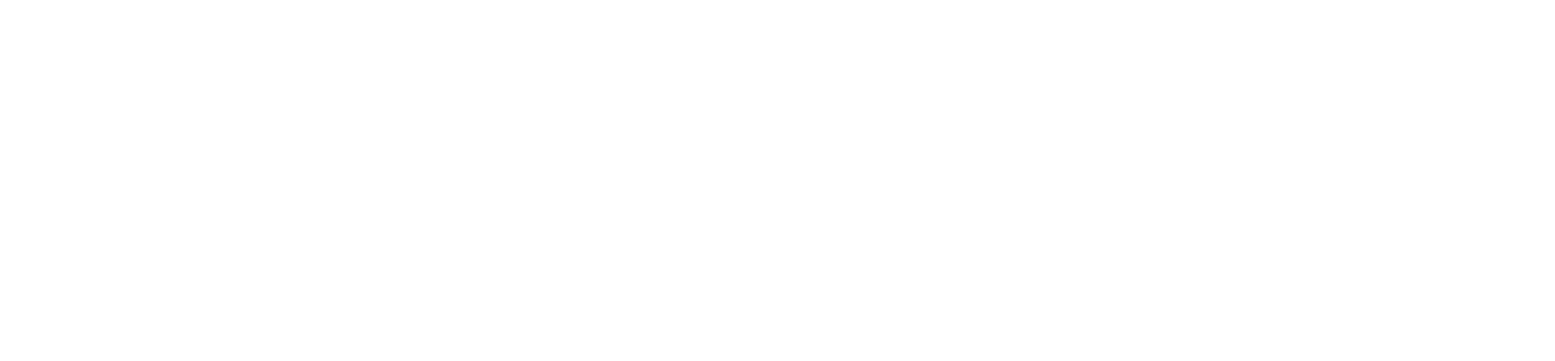
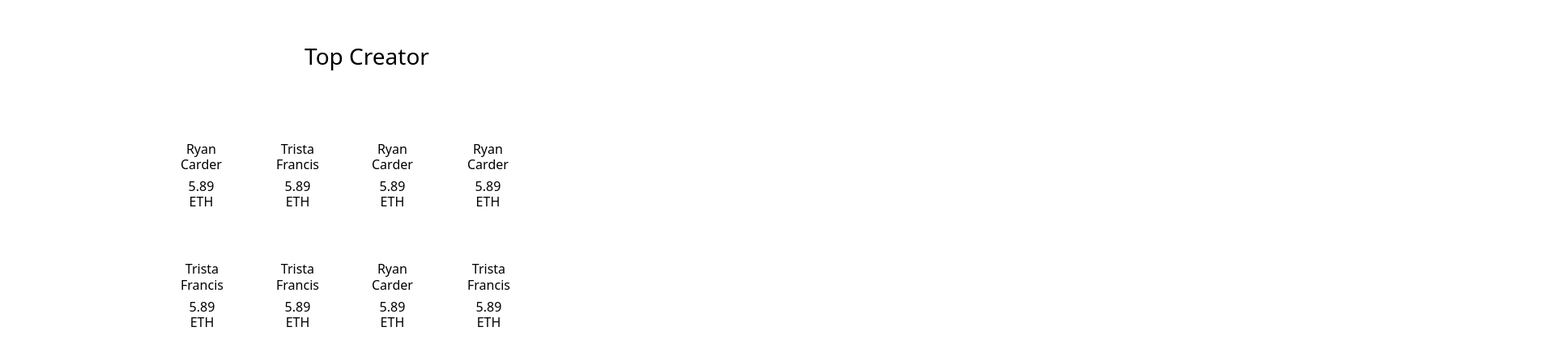
Before and after one commit to SamaMansour/nft-marketplace-private, a React (Create React App) app: page / in a window 1280 px wide. Shown: the part 1030-1476 px from the top of the page at 81% size, 1920 px wide, since content can reach past the window. Built offline with nearby package versions, Linux system fonts and the light colour scheme.

Commit message:
Add seller section

```diff
--- /dev/null
+++ b/src/app/components/ui/SellerSection/SellerSection.scss
@@ -0,0 +1,22 @@
+.seller__section-title {
+	h3 {
+		color: #000;
+	}
+}
+.seller__img {
+	width: 80px;
+	height: 80px;
+}
+.seller__content {
+	h6 {
+		font-size: 1rem;
+		color: #000;
+	}
+}
+@media only screen and (max-width: 992px) {
+	.seller__content {
+		h6 {
+			font-size: 0.8rem !important;
+		}
+	}
+}
--- /dev/null
+++ b/src/app/components/ui/SellerSection/SellerSection.tsx
@@ -0,0 +1,37 @@
+import React from "react";
+import "./SellerSection.scss";
+import { Container, Row, Col } from "reactstrap";
+import { SELLER__DATA } from "../../../assets/data/data";
+
+const SellerSection = () => {
+  return (
+    <section>
+      <Container>
+        <Row>
+          <Col lg="12" className="mb-5">
+            <div className="seller__section-title">
+              <h3>Top Creator</h3>
+            </div>
+          </Col>
+
+          {SELLER__DATA.map((item) => (
+            <Col lg="2" md="3" sm="4" xs="6" key={item.id} className="mb-4">
+              <div className="single__seller-card d-flex align-items-center gap-3">
+                <div className="seller__img">
+                  <img src={item.sellerImg} alt="" className="w-100" />
+                </div>
+
+                <div className="seller__content">
+                  <h6>{item.sellerName}</h6>
+                  <h6>{item.currentBid} ETH</h6>
+                </div>
+              </div>
+            </Col>
+          ))}
+        </Row>
+      </Container>
+    </section>
+  );
+};
+
+export default SellerSection;
--- a/src/app/pages/Home.tsx
+++ b/src/app/pages/Home.tsx
@@ -1,10 +1,15 @@
 import React from 'react';
 import HeroSection from '../components/ui/HeroSection/HeroSection';
+import SellerSection from '../components/ui/SellerSection/SellerSection';
+import '../styles/home.scss'
 
 const Home = () => {
   return (
     <>
     <HeroSection />
+    <div className='seller-section'>
+    <SellerSection />
+    </div>
     </>
   )
 }
--- /dev/null
+++ b/src/app/styles/home.scss
@@ -0,0 +1,8 @@
+.seller-section{
+  position: absolute;
+  width: 6448px;
+  height: 459px;
+  left: -2459px;
+  top: 989px;
+
+}
```
